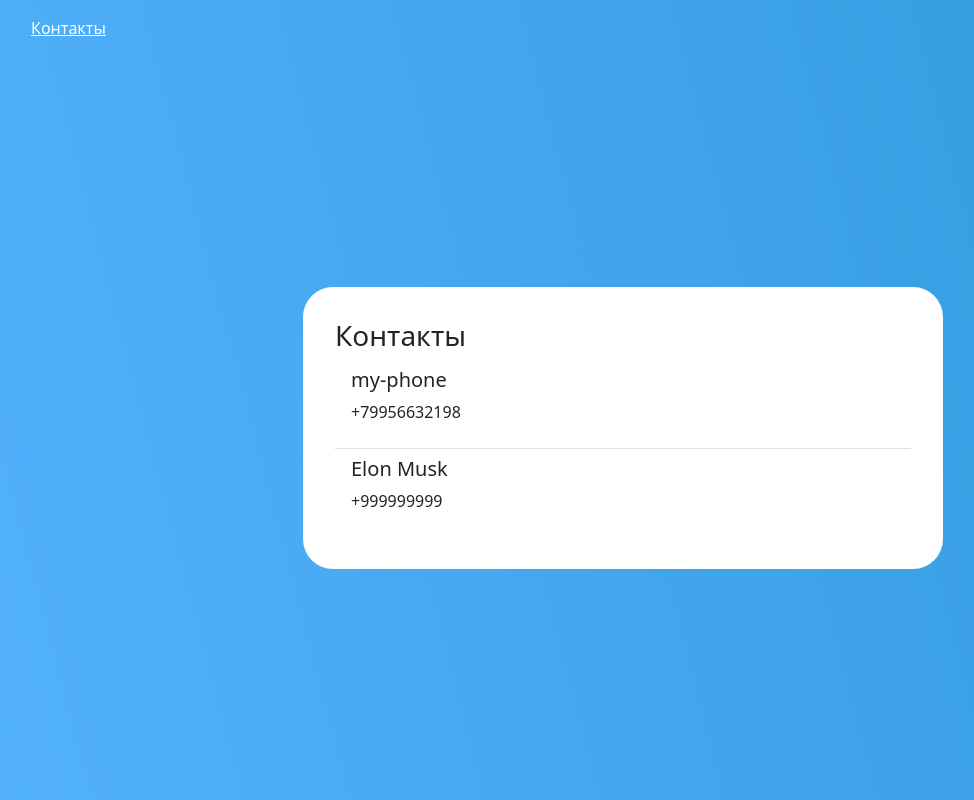
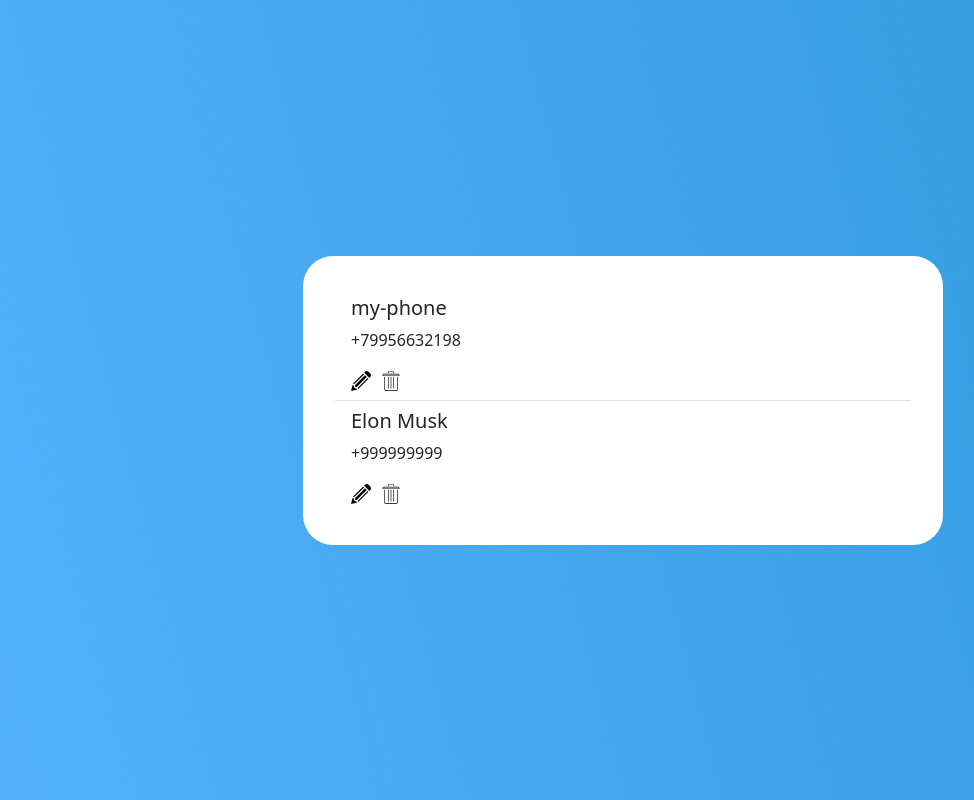
Before and after one commit to belikcost/crud-contacts-task, a React (Create React App) app: page / in a window 1280 px wide. Both pictures are taken after typing "Sample", "Sample123" into the empty fields and a click on the button "Войти". Shown: the whole page, without its empty margins (17-991 px from the left). Built offline with nearby package versions, Linux system fonts and the light colour scheme; no server answers; data requests are answered from the project's data file.

Commit message:
Add edit contact: create UI and send request. Small refactor

```diff
--- a/src/components/App.js
+++ b/src/components/App.js
@@ -1,68 +1,28 @@
-import { Link, Redirect, Route, Switch } from "react-router-dom";
-import { Button, Form, ListGroup, Spinner } from "react-bootstrap";
+import { Redirect, Route, Switch } from "react-router-dom";
+
+import FormContactContainer from "../containers/FormContactContainer";
+
+import { Contacts } from "./Contacts";
 
 import 'bootstrap/dist/css/bootstrap.min.css';
 import './App.scss';
 
 
-export const App = ({auth, handleAuthorizationRequest, contacts}) => {
-
-    const onSubmit = (e) => {
-        e.preventDefault();
-        handleAuthorizationRequest({login: e.target[0].value, password: e.target[1].value});
-    }
+export const App = ({contacts}) => {
 
     return (
         <div className="app app_background">
-            <header>
-                <Link to="/contacts">Контакты</Link>
-            </header>
-            <div className="app__content">
             <Switch>
                 <Route exact path="/">
-                        {auth ? (
                     <Redirect to="/contacts"/>
-                        ) : (
-                            <Form className="app_modal auth" onSubmit={onSubmit}>
-                                <Form.Group className="mb-3">
-                                    <Form.Label>Логин</Form.Label>
-                                    <Form.Control type="text" placeholder="Введите логин" required/>
-                                </Form.Group>
-
-                                <Form.Group className="mb-3">
-                                    <Form.Label>Пароль</Form.Label>
-                                    <Form.Control type="password" placeholder="Введите пароль" required/>
-                                </Form.Group>
-
-                                <Button variant="primary" type="submit" className="app_background">Войти</Button>
-                            </Form>
-                        )}
                 </Route>
-                    <Route path="/contacts">
-                        {auth ? (
-                            <div className="app_modal">
-                                <h3>Контакты</h3>
-                                {contacts ? contacts.length !== 0 ? (
-                                    <ListGroup variant="flush">
-                                        {contacts.map(contact => (
-                                            <ListGroup.Item key={contact.id}>
-                                                <h5>{contact.title}</h5>
-                                                <p>{contact.phone}</p>
-                                            </ListGroup.Item>
-                                        ))}
-                                    </ListGroup>
-                                ) : (
-                                    <p>Список контактов пуст</p>
-                                ) : (
-                                    <Spinner animation="border" variant="primary" />
-                                )}
-                            </div>
-                        ) : (
-                            <Redirect to="/"/>
-                        )}
+                <Route exact path="/contacts">
+                    <Contacts contacts={contacts}/>
+                </Route>
+                <Route path="/contacts/:id">
+                    <FormContactContainer/>
                 </Route>
             </Switch>
         </div>
-        </div>
     );
 }
--- a/src/components/App.scss
+++ b/src/components/App.scss
@@ -1,7 +1,12 @@
 .app {
   display: flex;
-  flex-direction: column;
+  justify-content: center;
+  align-items: center;
   height: 100vh;
+
+  button {
+    border: none;
+  }
 
   header {
     padding: 1rem 3rem;
@@ -19,16 +24,9 @@
     padding: 32px;
     width: 50%;
   }
-  &__content {
-    display: flex;
-    justify-content: center;
-    align-items: center;
-    height: 100%;
+  &_icon {
+    width: 20px;
+    margin-right: 10px;
+    cursor: pointer;
   }
 }
-
-.auth {
-  button {
-    border: none;
-  }
-}
--- /dev/null
+++ b/src/components/Authorization.js
@@ -0,0 +1,27 @@
+import { Button, Form } from "react-bootstrap";
+
+export const Authorization = ({handleAuthorizationRequest}) => {
+
+    const onSubmit = (e) => {
+        e.preventDefault();
+        handleAuthorizationRequest({login: e.target[0].value, password: e.target[1].value});
+    }
+
+    return (
+        <div className="app app_background">
+            <Form className="app_modal auth" onSubmit={onSubmit}>
+                <Form.Group className="mb-3">
+                    <Form.Label>Логин</Form.Label>
+                    <Form.Control type="text" placeholder="Введите логин" required/>
+                </Form.Group>
+
+                <Form.Group className="mb-3">
+                    <Form.Label>Пароль</Form.Label>
+                    <Form.Control type="password" placeholder="Введите пароль" required/>
+                </Form.Group>
+
+                <Button variant="primary" type="submit" className="app_background">Войти</Button>
+            </Form>
+        </div>
+    );
+}
--- /dev/null
+++ b/src/components/Contacts.js
@@ -0,0 +1,33 @@
+import { Link } from "react-router-dom";
+import { ListGroup, Spinner } from "react-bootstrap";
+
+import trashIcon from '../img/trash.svg';
+import pencilIcon from '../img/pencil.svg';
+
+
+export const Contacts = ({contacts}) => {
+
+
+    return (
+        <div className="app_modal">
+            {contacts ? contacts.length !== 0 ? (
+                <ListGroup variant="flush">
+                    {contacts.map(contact => (
+                        <ListGroup.Item key={contact.id}>
+                            <h5>{contact.title}</h5>
+                            <p>{contact.phone}</p>
+                            <Link to={`/contacts/${contact.id}`}>
+                                <img className="app_icon" src={pencilIcon} alt="Редактировать"/>
+                            </Link>
+                            <img className="app_icon" src={trashIcon} alt="Удалить"/>
+                        </ListGroup.Item>
+                    ))}
+                </ListGroup>
+            ) : (
+                <p>Список контактов пуст</p>
+            ) : (
+                <Spinner animation="border" variant="primary"/>
+            )}
+        </div>
+    );
+}
--- /dev/null
+++ b/src/components/FormContact.js
@@ -0,0 +1,38 @@
+import { useRouteMatch } from "react-router-dom";
+import { Button, Form } from "react-bootstrap";
+
+
+export const FormContact = ({data, setData, onSubmit}) => {
+    const match = useRouteMatch('/contacts/:id');
+
+    return (
+        <div className="app_modal">
+            <h2>{match ? 'Редактирование' : 'Создание'} контакта</h2>
+            <Form onSubmit={onSubmit}>
+                <Form.Group className="mb-3">
+                    <Form.Label>Название контакта</Form.Label>
+                    <Form.Control
+                        value={data.title}
+                        onChange={(e) => setData({...data, title: e.target.value})}
+                        type="text"
+                        placeholder="Введите название"
+                    />
+                </Form.Group>
+
+                <Form.Group className="mb-3">
+                    <Form.Label>Телефон</Form.Label>
+                    <Form.Control
+                        value={data.phone}
+                        onChange={(e) => setData({...data, phone: e.target.value})}
+                        type="text"
+                        placeholder="Введите телефон"
+                    />
+                </Form.Group>
+
+                <Button className="app_background" variant="primary" type="submit">
+                    Сохранить
+                </Button>
+            </Form>
+        </div>
+    );
+}
--- a/src/containers/AppContainer.js
+++ b/src/containers/AppContainer.js
@@ -1,12 +1,13 @@
 import { useEffect } from "react";
 import { connect } from "react-redux";
 
-import { authorizationRequest, getContactsRequest, setAuthorization } from "../redux/actions";
+import { authorizationRequest, editContactRequest, getContactsRequest, setAuthorization } from "../redux/actions";
 
 import { App } from "../components/App";
+import { Authorization } from "../components/Authorization";
 
 
-const AppContainer = ({auth, handleSetAuthorization, handleAuthorizationRequest, contacts, handleGetContactsRequest}) => {
+const AppContainer = ({auth, handleSetAuthorization, handleAuthorizationRequest, contacts, handleGetContactsRequest, handleEditContactRequest}) => {
 
     useEffect(() => {
         const localUser = JSON.parse(localStorage.getItem('auth'));
@@ -22,13 +23,16 @@ const AppContainer = ({auth, handleSetAuthorization, handleAuthorizationRequest,
         }
     }, [auth, contacts, handleGetContactsRequest]);
 
-    return (
-        <App
-            auth={auth}
-            handleAuthorizationRequest={handleAuthorizationRequest}
-            contacts={contacts}
-        />
-    );
+
+    if (auth) {
+        return (
+            <App contacts={contacts}/>
+        );
+    } else {
+        return (
+            <Authorization handleAuthorizationRequest={handleAuthorizationRequest}/>
+        );
+    }
 };
 
 const mapStateToProps = (state) => ({
@@ -39,7 +43,8 @@ const mapStateToProps = (state) => ({
 const mapDispatchToProps = (dispatch) => ({
     handleSetAuthorization: (user) => dispatch(setAuthorization(user)),
     handleAuthorizationRequest: (data) => dispatch(authorizationRequest(data)),
-    handleGetContactsRequest: () => dispatch(getContactsRequest())
+    handleGetContactsRequest: () => dispatch(getContactsRequest()),
+    handleEditContactRequest: (data) => dispatch(editContactRequest(data))
 });
 
 export default connect(mapStateToProps, mapDispatchToProps)(AppContainer);
--- /dev/null
+++ b/src/containers/FormContactContainer.js
@@ -0,0 +1,56 @@
+import { useEffect, useState } from "react";
+import { connect } from "react-redux";
+import { Redirect, useHistory, useRouteMatch } from "react-router-dom";
+
+import { editContactRequest } from "../redux/actions";
+
+import { FormContact } from "../components/FormContact";
+import { Spinner } from "react-bootstrap";
+
+
+const FormContactContainer = ({contacts, handleEditContactRequest}) => {
+    const match = useRouteMatch();
+    const history = useHistory();
+
+    const initialContact = {
+        title: '',
+        phone: '',
+    };
+    const findContact = (contacts, id) => contacts.find(contact => +contact.id === +id);
+    const [data, setData] = useState(initialContact);
+
+    const onSubmit = (e) => {
+        e.preventDefault();
+        handleEditContactRequest(data);
+        history.push('/contacts');
+    }
+
+    useEffect(() => {
+        if (contacts && match) {
+            const contact = findContact(contacts, match.params.id);
+            if (contact) {
+                setData(contact);
+            }
+        }
+    }, [contacts]);
+
+    if (contacts) {
+        return (
+            <FormContact data={data} setData={setData} onSubmit={onSubmit}/>
+        );
+    } else {
+        return (
+            <Spinner animation="border" variant="light"/>
+        );
+    }
+};
+
+const mapStateToProps = (state) => ({
+    contacts: state.contacts,
+});
+
+const mapDispatchToProps = (dispatch) => ({
+    handleEditContactRequest: (data) => dispatch(editContactRequest(data)),
+});
+
+export default connect(mapStateToProps, mapDispatchToProps)(FormContactContainer);
--- a/src/redux/reducer.js
+++ b/src/redux/reducer.js
@@ -1,4 +1,4 @@
-import { GET_CONTACTS_SUCCESS, SET_AUTHORIZATION } from "../constants";
+import { EDIT_CONTACT_SUCCESS, GET_CONTACTS_SUCCESS, SET_AUTHORIZATION } from "../constants";
 
 
 export const reducer = (state = {}, action) => {
@@ -7,6 +7,11 @@ export const reducer = (state = {}, action) => {
             return {...state, auth: action.payload};
         case GET_CONTACTS_SUCCESS:
             return {...state, contacts: action.payload};
+        case EDIT_CONTACT_SUCCESS:
+            return {
+                ...state,
+                contacts: state.contacts.map(contact => contact.id === action.payload.id ? action.payload : contact),
+            };
         default:
             return state;
     }
--- a/src/sagas/mainSaga.js
+++ b/src/sagas/mainSaga.js
@@ -2,11 +2,13 @@ import { all, call } from 'redux-saga/effects';
 
 import authorizationWatcher from "./authorization";
 import getContactsWatcher from "./contacts";
+import editContactWatcher from "./editContact";
 
 
 export default function* mainSaga() {
     yield all([
         call(authorizationWatcher),
         call(getContactsWatcher),
+        call(editContactWatcher)
     ]);
 }
```
Also changed, not shown: src/constants.js (+9 -0 lines), src/redux/actions.js (+21 -1 lines), src/sagas/editContact.js (added, +24 -0 lines), src/img/pencil.svg (added), src/img/trash.svg (added). Lines whose indentation alone changed are shown as unchanged.
